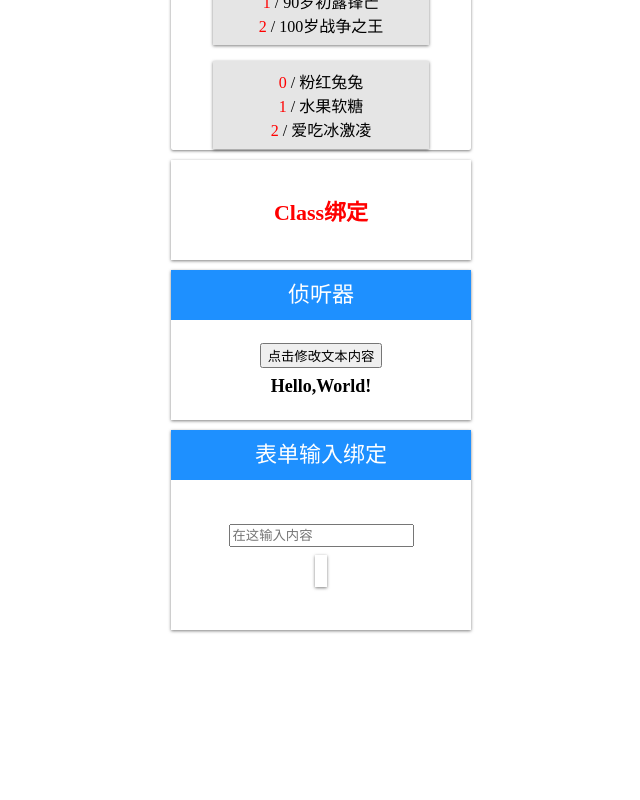
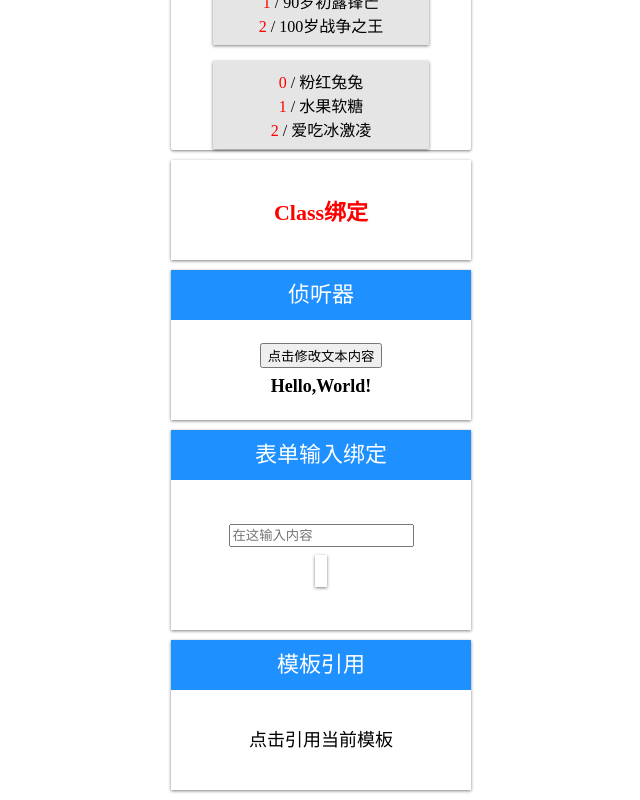
Before and after one commit to ruoton6/vue-base, a Vue app: page / in a window 1280 px wide. Shown: the part 318-1118 px from the top of the page, without its empty margins (319-959 px from the left). Before the commit the page ends 958 px from the top, so only its background shows below. Built offline with nearby package versions, Linux system fonts and the light colour scheme.

Commit message:
更新：模板引用

```diff
--- a/src/App.vue
+++ b/src/App.vue
@@ -4,6 +4,7 @@ import ComputedDemo from "./components/ComputedDemo.vue";
 import ClassDemo from "./components/ClassDemo.vue";
 import WatchDemo from "./components/WatchDemo.vue";
 import ModelDemo from "./components/ModelDemo.vue";
+import RefDemo from "./components/RefDemo.vue";
 </script>
 
 <template>
@@ -12,4 +13,5 @@ import ModelDemo from "./components/ModelDemo.vue";
   <ClassDemo />
   <WatchDemo />
   <ModelDemo />
+  <RefDemo />
 </template>
--- /dev/null
+++ b/src/components/RefDemo.vue
@@ -0,0 +1,50 @@
+<template>
+    <div class="ref-wrapper">
+        <div class="ref-title">
+            模板引用
+        </div>
+        <div class="ref-main" ref="message" @click="getTemplate">{{ msg }}</div>
+    </div>
+</template>
+
+<script>
+export default {
+    data() {
+        return {
+            msg: "点击引用当前模板"
+        }
+    },
+    methods: {
+        getTemplate() {
+            console.log(this.$refs.message);
+        }
+    }
+}
+</script>
+
+<style>
+.ref-wrapper {
+    height: 150px;
+    width: 300px;
+    box-shadow: 0px 1px 3px rgba(0, 0, 0, .5);
+    margin: 10px auto;
+}
+
+.ref-title {
+    height: 50px;
+    width: 100%;
+    text-align: center;
+    line-height: 50px;
+    background-color: #1e90ff;
+    color: #ffffff;
+    font-size: 22px;
+}
+
+.ref-main {
+    height: 100px;
+    width: 100%;
+    text-align: center;
+    line-height: 100px;
+    font-size: 18px;
+}
+</style>
```
Also changed, not shown: 1 other file (tests, documents, lock files or other folders).
